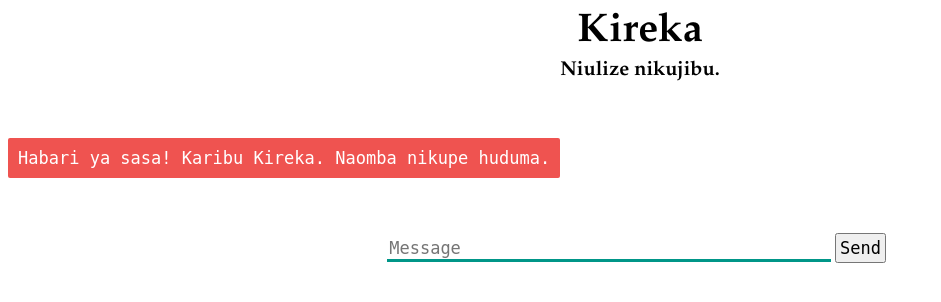
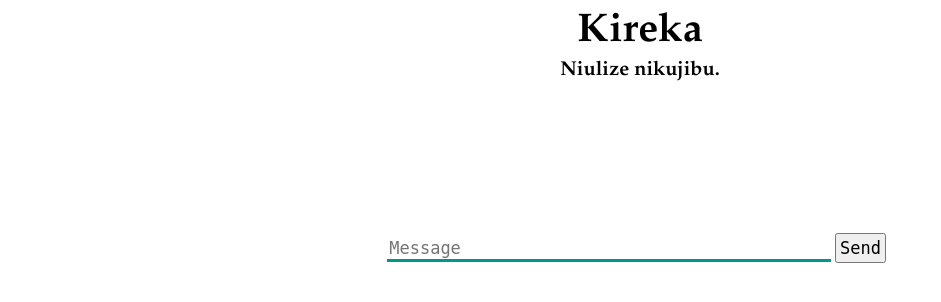
Before and after one commit to msamwelmollel/kirekachatbot, a Flask app: page / in a window 1280 px wide. Shown: the top 302 px of the page, without its empty margins (0-941 px from the left). Run offline with Flask 2, Linux system fonts and the light colour scheme; parts of the project's set-up code (start-up, migrations or seed data) failed here and were passed over; some libraries are stand-ins or nearby versions.

Commit message:
Update style.css

```diff
--- a/static/style.css
+++ b/static/style.css
@@ -68,7 +68,7 @@ h3 {
 }
 
 .botText span {
-    background-color: #EF5350;
+
     padding: 10px;
     border-radius: 2px;
 }
```
